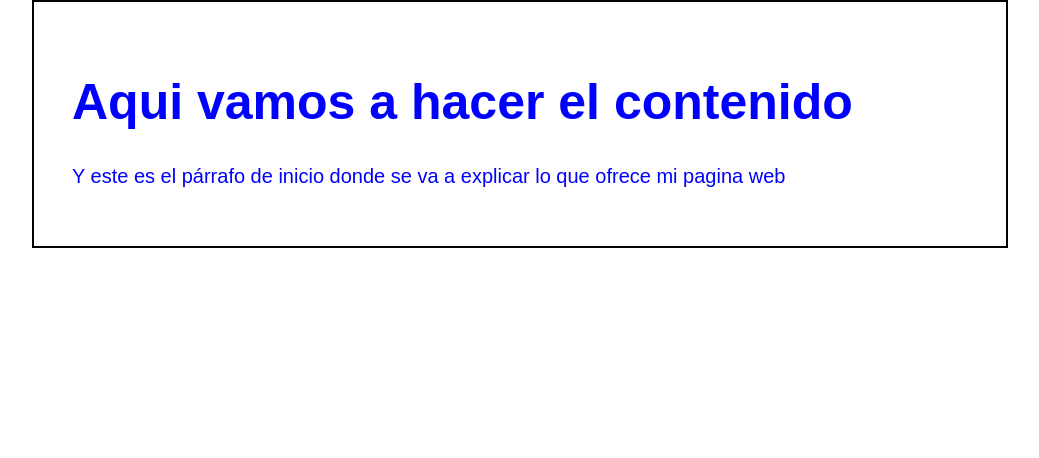
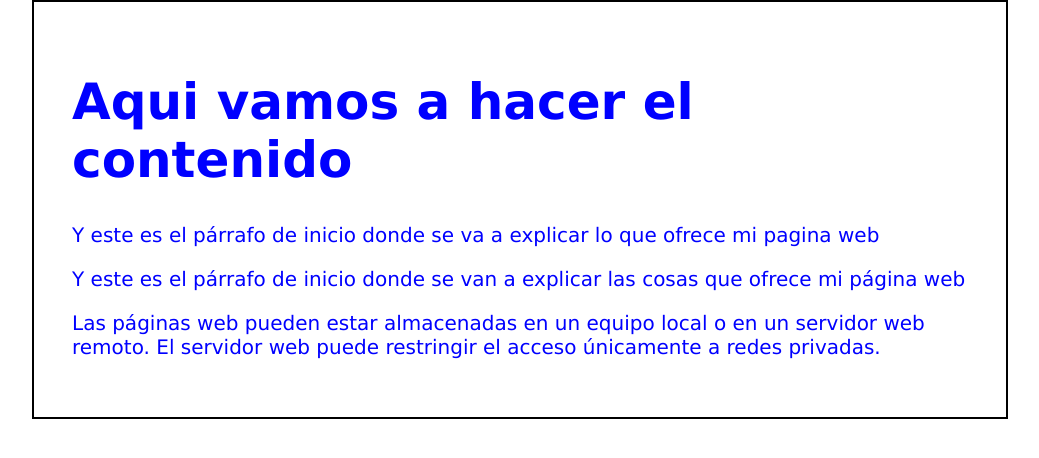
Before and after one commit to paolazuluaga/html, a plain HTML site: page pagina.html in a window 1280 px wide. Shown: the whole page, without its empty margins (120-1159 px from the left). Drawn offline with Linux system fonts and the light colour scheme.

Commit message:
Contenido agregado y cambio de tipo de letra

```diff
--- a/css/estilos.css
+++ b/css/estilos.css
@@ -1,7 +1,7 @@
 body {
     color: blue;
     text-align: center;
-    font-family: "Arial";
+    font-family: "Verdana";
     font-size: 20px;
     margin: 0;
     padding: 0;
--- a/pagina.html
+++ b/pagina.html
@@ -10,6 +10,8 @@
         <div id="pagina">
             <h1>Aqui vamos a hacer el contenido</h1>
             <p>Y este es el párrafo de inicio donde se va a explicar lo que ofrece mi pagina web</p>
+            <p> Y este es el párrafo de inicio donde se van a explicar las cosas que ofrece mi página web</p>
+            <p>Las páginas web pueden estar almacenadas en un equipo local o en un servidor web remoto. El servidor web puede restringir el acceso únicamente a redes privadas.</p>
         </div>
     </div>
 </body>
```
